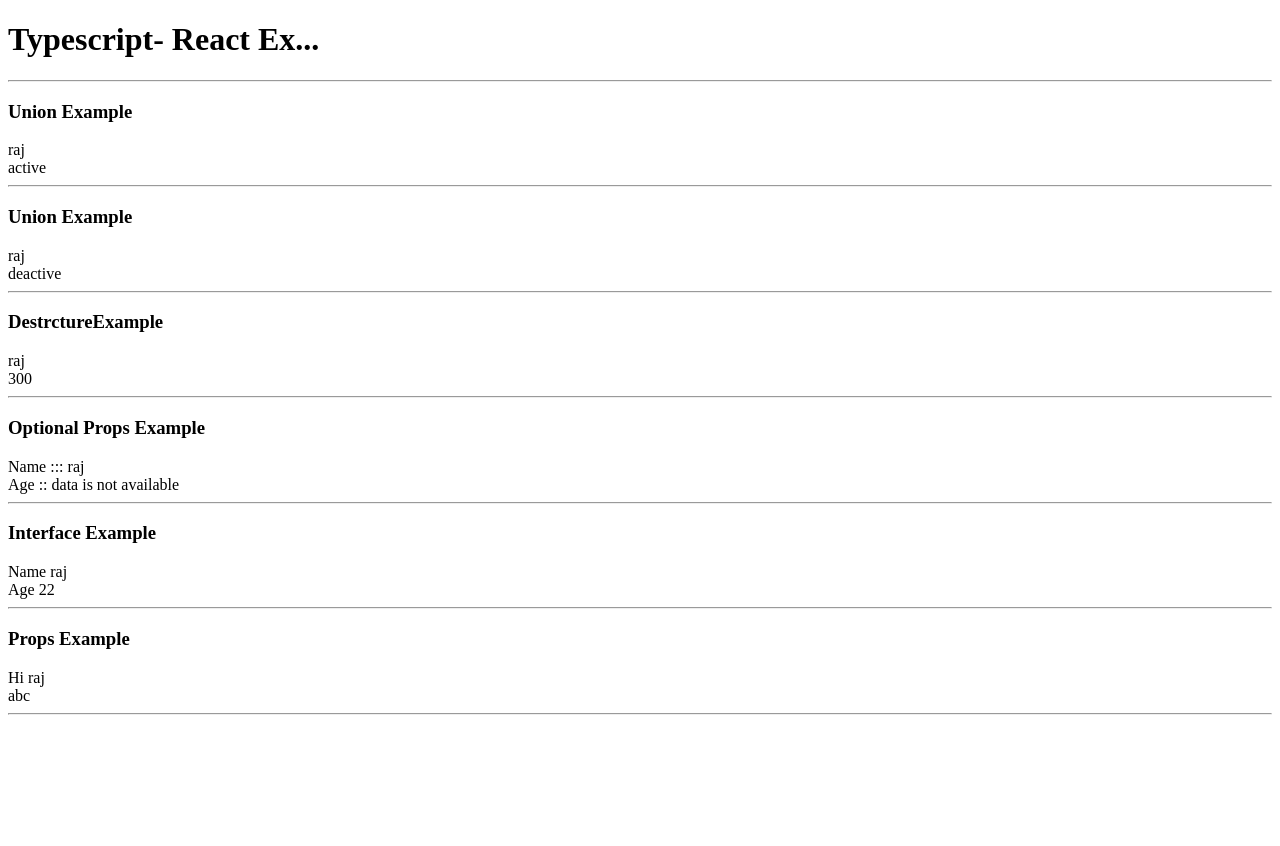
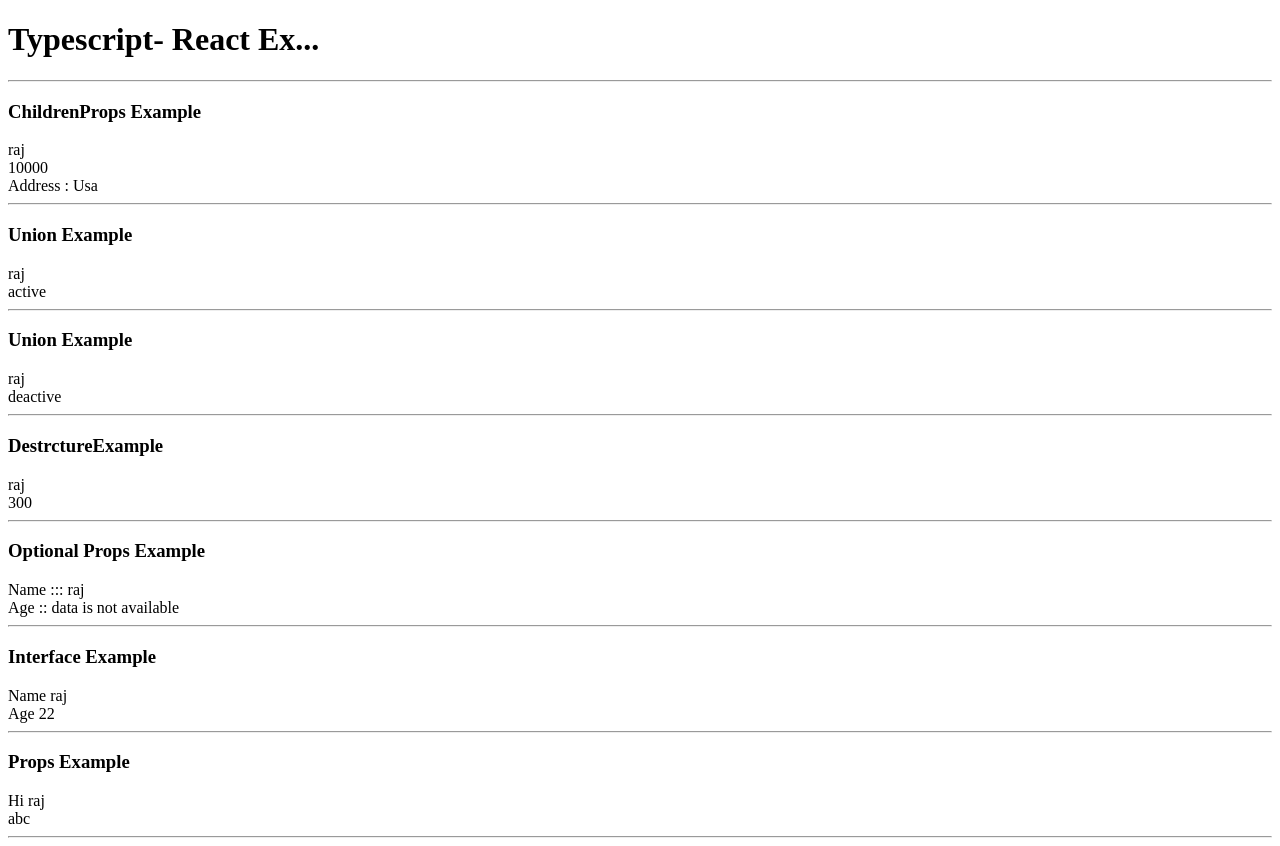
Before and after one commit to rajrachchh14/typescript-react-examples, a React (Create React App) app: page / in a window 1280 px wide. Before the commit the page ends 800 px from the top, so only its background shows below. Built offline with nearby package versions, Linux system fonts and the light colour scheme.

Commit message:
Children props example

```diff
--- a/src/App.tsx
+++ b/src/App.tsx
@@ -3,12 +3,18 @@
 import OptionalPropsExampleThree from "./Examples/OptionalPropsExampleThree";
 import DestrctureExampleFour from "./Examples/DestrctureExampleFour";
 import UnionEx5 from "./Examples/UnionEx5";
+import ChildrenPropsEx6 from "./Examples/ChildrenPropsEx6";
 
 function App() {
   return (
     <div className="App">
       <h1>Typescript- React Ex...</h1>
       <hr />
+
+      <ChildrenPropsEx6 salarey={10000} user="raj">
+        Address : Usa
+      </ChildrenPropsEx6>
+
       <UnionEx5 user="raj" status="active" />
       <UnionEx5 user="raj" status="deactive" />
       {/* <UnionEx5 user="raj" status="deactiveAbc" /> */}
--- /dev/null
+++ b/src/Examples/ChildrenPropsEx6.tsx
@@ -0,0 +1,22 @@
+// Children Props ...
+// Here Passing Address as a children props example
+
+type ProfileInterface = {
+  salarey: number;
+  user: string;
+  children?: string;
+};
+
+const ChildrenPropsEx6 = ({ user, salarey, children }: ProfileInterface) => {
+  return (
+    <div>
+      <h3>ChildrenProps Example</h3>
+      <div>{user}</div>
+      <div>{salarey}</div>
+      <div>{children} </div>
+      <hr />
+    </div>
+  );
+};
+
+export default ChildrenPropsEx6;
```
